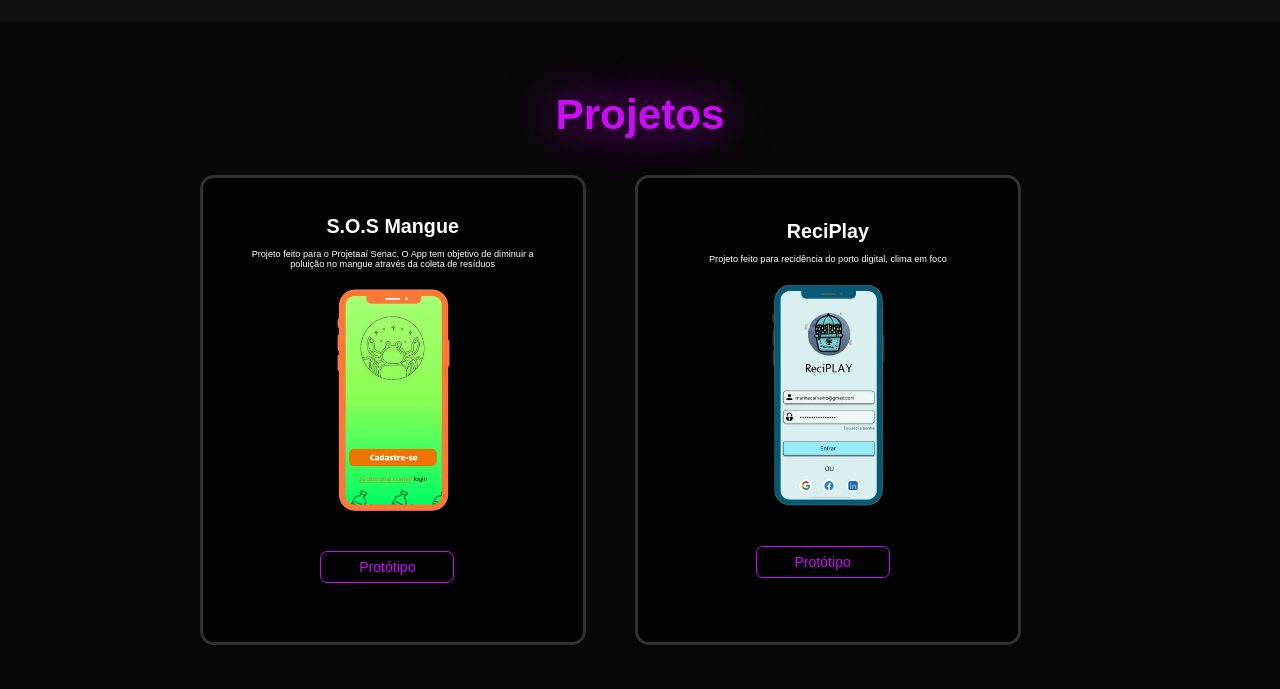
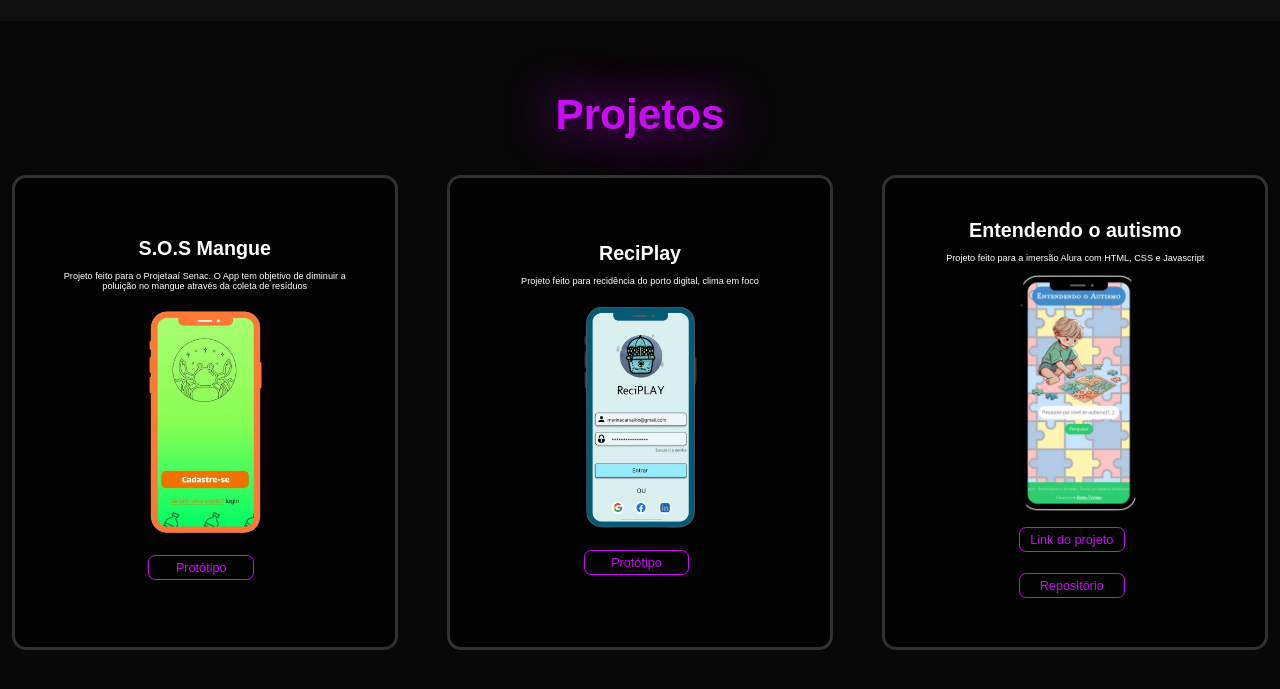
Before and after one commit to raissabispo/Portfolio, a plain HTML site: page index.html in a window 1280 px wide. Shown: the part 1579-2268 px from the top of the page. Drawn offline with nearby package versions, Linux system fonts and the light colour scheme.

Commit message:
Adicionando novo projeto

```diff
--- a/index.html
+++ b/index.html
@@ -73,6 +73,14 @@
                 <img src="img/ReciPlay.png" alt="">
                 <a href="https://www.figma.com/proto/MeqfuikKVBi6gPyt0LADxv/PROT%C3%93TIPO-7?page-id=6%3A2&node-id=461-274&viewport=501%2C369%2C0.13&t=BFrdHPtuQzqaOpzw-1&scaling=scale-down&starting-point-node-id=285%3A949&show-proto-sidebar=1" target="_blank" class="btn">Protótipo</a>
             </div>
+
+            <div class="projetos-img">
+                <h3>Entendendo o autismo</h3>
+                <p>Projeto feito para a imersão Alura com HTML, CSS e Javascript</p>
+                <img src="img/Autismo (2).png" alt="">
+                <a href="https://entendendo-o-autismo.vercel.app/" target="_blank" class="btn">Link do projeto</a>
+                <a href="https://github.com/raissabispo/Entendendo-o-autismo" target="_blank" class="btn">Repositório</a>
+            </div>
         </div>
     </div>
 </section>
--- a/style.css
+++ b/style.css
@@ -350,7 +350,7 @@ span{
     gap: 3rem;
 }
 .projetos-img {
-    height: 470px;
+    height: 475px;
     min-height: 300px;
     max-width: 400px;
     background: rgba(0, 0, 0, 0.7);
@@ -378,6 +378,7 @@ span{
 
 .projetos-img img{
     width: 300px;
+
 }
 
 .projetos-img h3{
@@ -392,16 +393,17 @@ span{
     display: inline-flex;
     justify-content: center;
     align-items: center;
-    width: 19rem;
-    height: 4.5rem;
+    width: 15rem;
+    height: 3.5rem;
     background: transparent;
     border: 0.2rem solid var(--main-color);
-    font-size: 2rem;
+    font-size: 1.8rem;
     border-radius: 1rem;
     color: var(--main-color);
-    margin: 3rem 1.5rem 3rem 0;
+    margin: 0.5rem 1rem 1rem 0;
    text-decoration-line: none;
    transition: 0.3s ease-in-out;
+
 }
 .email:hover, .btn:hover, .projetos-img a:hover{
     color: var(--text-color);
```
